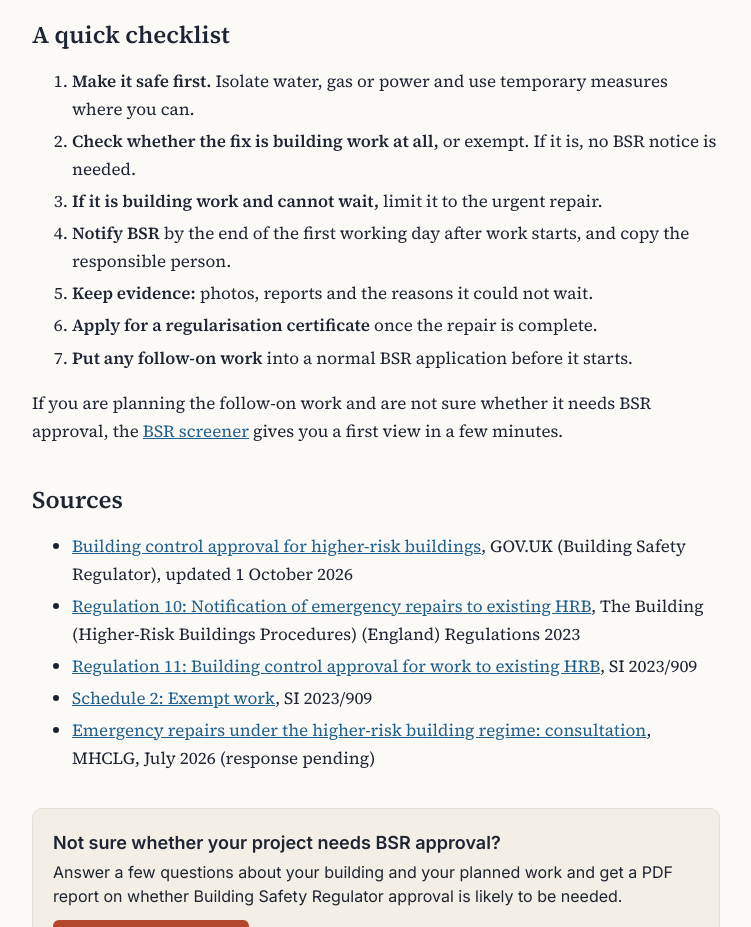
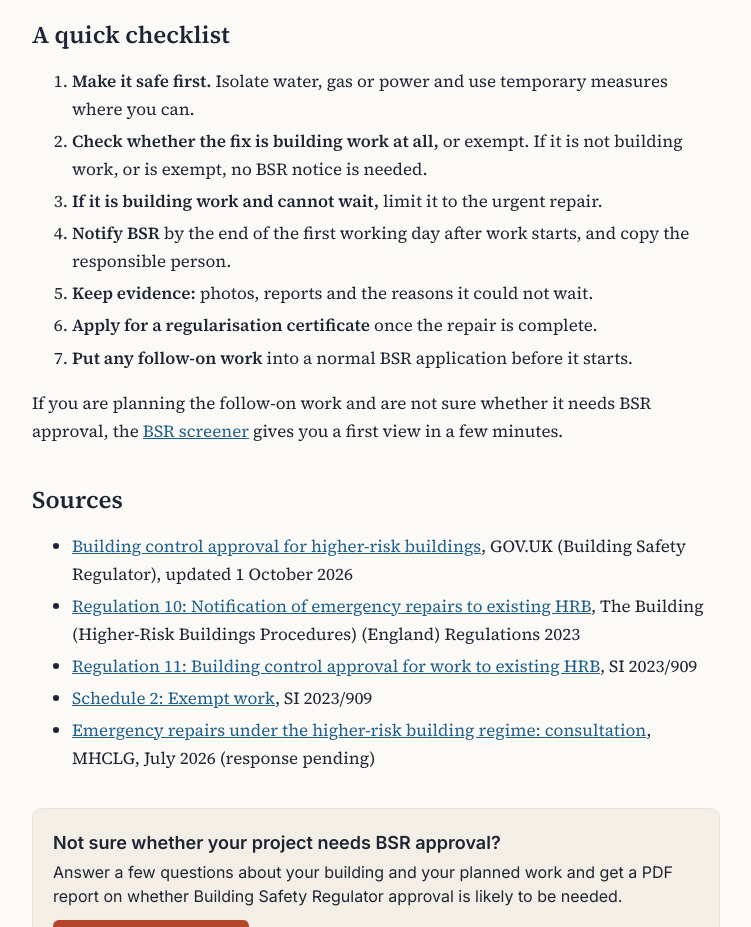
Before and after one commit to ala2everest-lab/bsr-guides, a plain HTML site: page docs/emergency-repairs-high-rise-flat/index.html in a window 1280 px wide. Shown: the part 4000-4927 px from the top of the page, without its empty margins (264-1015 px from the left). Drawn offline with Linux system fonts and the light colour scheme.

Commit message:
Clarify checklist step 2
Co-Authored-By: Claude Opus 5.5 <noreply@anthropic.com>
Claude-Session: https://claude.ai/code/session_01Avrqm5fUcL7UxjoUty8qXh

```diff
--- a/docs/emergency-repairs-high-rise-flat/index.html
+++ b/docs/emergency-repairs-high-rise-flat/index.html
@@ -120,7 +120,7 @@ footer.site .wrap{padding-top:24px;padding-bottom:32px;font:14px/1.6 "Inter",sys
 <h2>A quick checklist</h2>
 <ol>
 <li><strong>Make it safe first.</strong> Isolate water, gas or power and use temporary measures where you can.</li>
-<li><strong>Check whether the fix is building work at all,</strong> or exempt. If it is, no BSR notice is needed.</li>
+<li><strong>Check whether the fix is building work at all,</strong> or exempt. If it is not building work, or is exempt, no BSR notice is needed.</li>
 <li><strong>If it is building work and cannot wait,</strong> limit it to the urgent repair.</li>
 <li><strong>Notify BSR</strong> by the end of the first working day after work starts, and copy the responsible person.</li>
 <li><strong>Keep evidence:</strong> photos, reports and the reasons it could not wait.</li>
```
Also changed, not shown: 1 other file.
